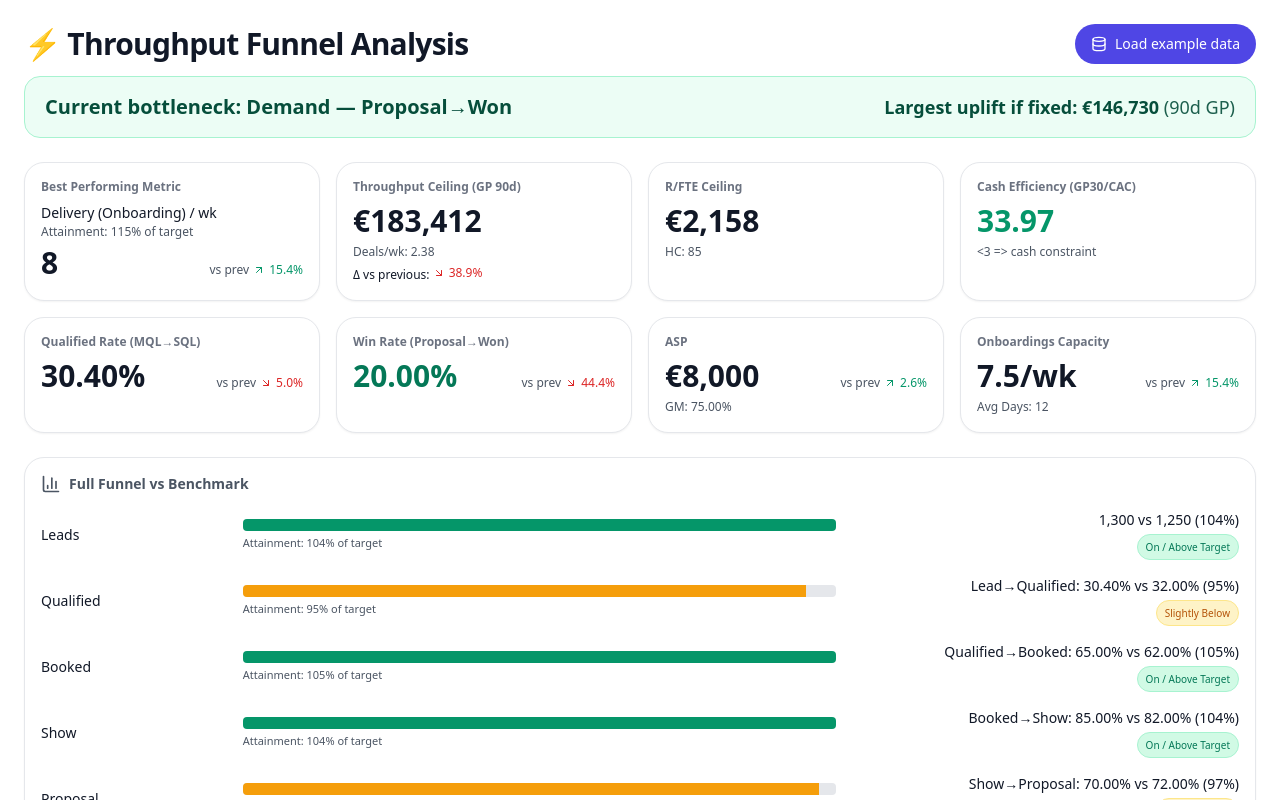
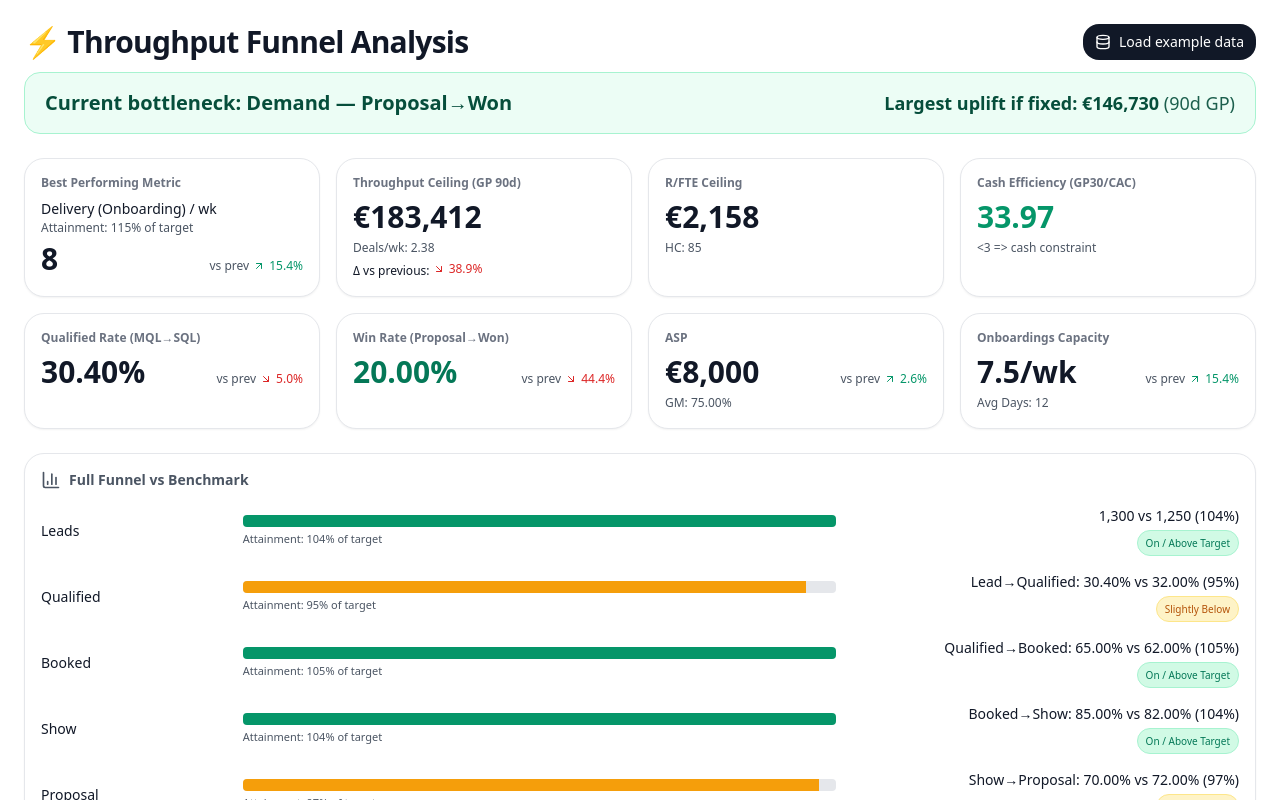
Before and after one commit to powerstephen/Customer-Acquisition, a Next.js app: page / in a window 1280 px wide. Shown: the top 800 px of the page. Built offline with nearby package versions, Linux system fonts and the light colour scheme.

Commit message:
Update button.tsx

```diff
--- a/components/ui/button.tsx
+++ b/components/ui/button.tsx
@@ -1,22 +1,14 @@
 import * as React from "react";
 import { cn } from "../../lib/utils";
 
-
-export interface ButtonProps extends React.ButtonHTMLAttributes<HTMLButtonElement> {
-variant?: "default" | "secondary" | "destructive" | "ghost";
-size?: "sm" | "default" | "lg";
+export function Button({ className, ...props }: React.ButtonHTMLAttributes<HTMLButtonElement>) {
+  return (
+    <button
+      className={cn(
+        "inline-flex items-center justify-center rounded-xl bg-gray-900 px-3 py-2 text-sm font-medium text-white hover:bg-gray-800 active:scale-[0.99] transition",
+        className
+      )}
+      {...props}
+    />
+  );
 }
-export const Button = React.forwardRef<HTMLButtonElement, ButtonProps>(
-({ className, variant = "default", size = "default", ...props }, ref) => {
-const base = "inline-flex items-center justify-center rounded-2xl font-medium transition-colors";
-const variants = {
-default: "bg-indigo-600 text-white hover:bg-indigo-700",
-secondary: "bg-gray-100 text-gray-900 hover:bg-gray-200",
-destructive: "bg-red-600 text-white hover:bg-red-700",
-ghost: "bg-transparent hover:bg-gray-100",
-} as const;
-const sizes = { sm: "h-8 px-3 text-sm", default: "h-10 px-4 text-sm", lg: "h-12 px-6 text-base" } as const;
-return <button ref={ref} className={cn(base, variants[variant], sizes[size], className)} {...props} />;
-}
-);
-Button.displayName = "Button";
```
